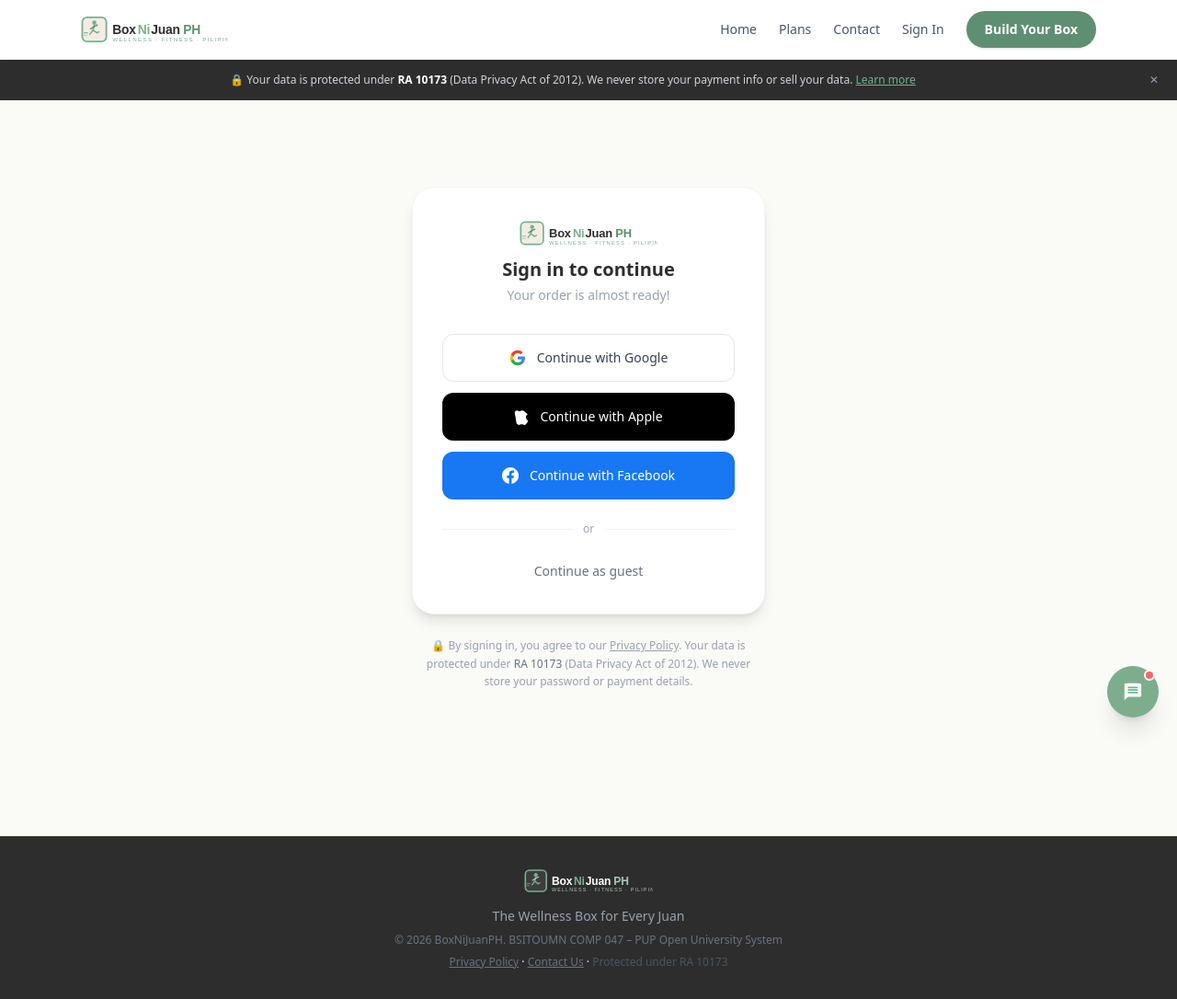
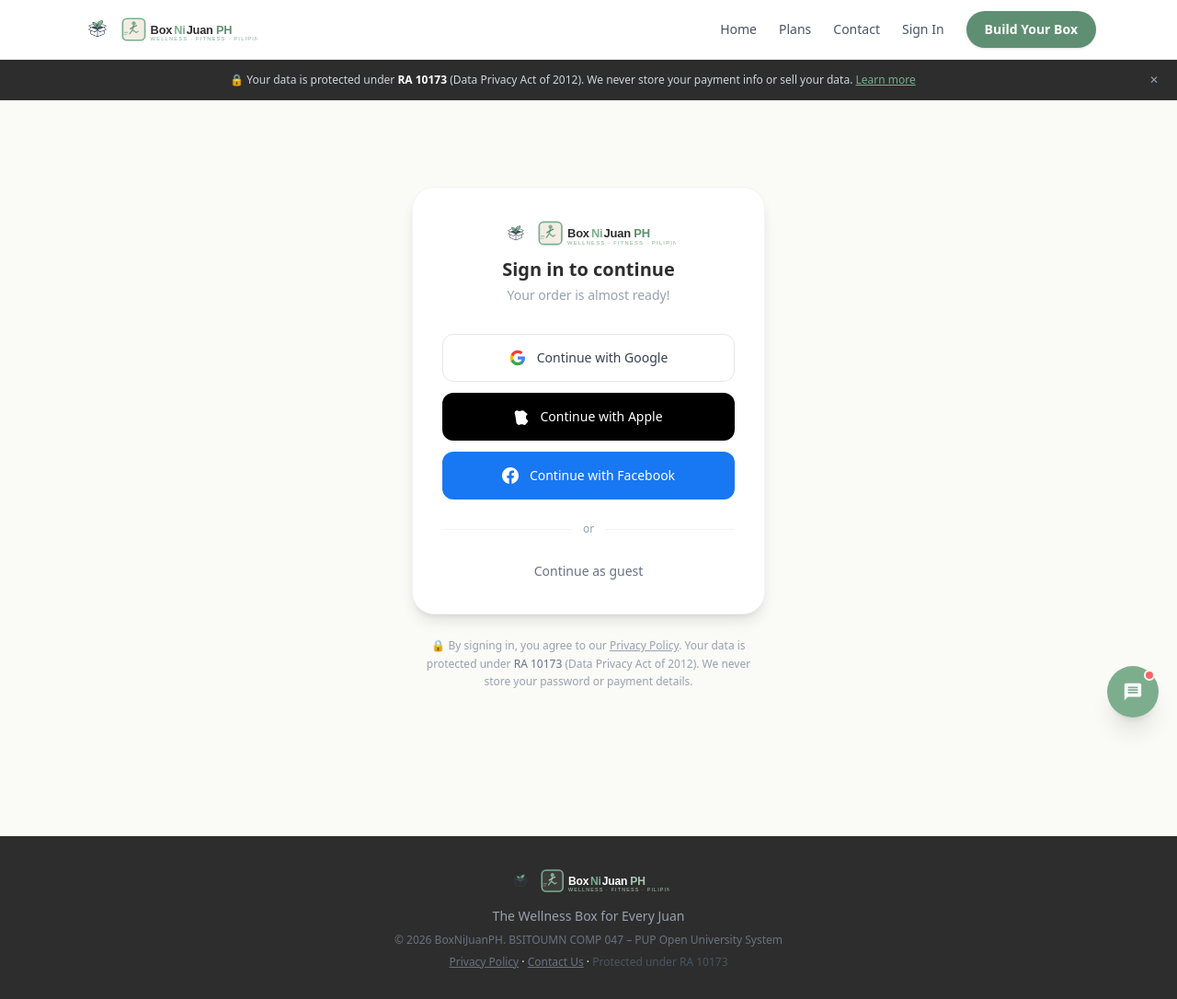
Before and after one commit to lacelcarolanetolentino1gh/boxnijuanph, a Next.js app: page /login in a window 1280 px wide. Shown: the whole page at 92% size. Built offline with nearby package versions, Linux system fonts and the light colour scheme.

Commit message:
Add box+plant icon logo alongside text logo in navbar, footer, and login

```diff
--- a/app/layout.tsx
+++ b/app/layout.tsx
@@ -24,7 +24,8 @@
         <main className="flex-1">{children}</main>
         <ChatWidget />
         <footer className="bg-[#2D2D2D] text-white text-center py-8 text-sm mt-16">
-          <div className="flex justify-center mb-3">
+          <div className="flex justify-center items-center gap-2 mb-3">
+            <Image src="/logo-icon.png" alt="" width={28} height={28} unoptimized />
             <Image src="/logo-light.svg" alt="BoxNiJuanPH" width={140} height={34} />
           </div>
           <p className="text-gray-400">The Wellness Box for Every Juan</p>
--- a/app/login/page.tsx
+++ b/app/login/page.tsx
@@ -39,7 +39,8 @@
         <div className="bg-white rounded-3xl shadow-lg border border-gray-100 p-8">
           {/* Logo */}
           <div className="text-center mb-8">
-            <div className="flex justify-center mb-2">
+            <div className="flex justify-center items-center gap-2 mb-2">
+              <Image src="/logo-icon.png" alt="" width={32} height={32} unoptimized />
               <Image src="/logo.svg" alt="BoxNiJuanPH" width={150} height={36} />
             </div>
             <h1 className="font-[var(--font-dm-sans)] text-xl font-bold text-[#2D2D2D] mb-1">Sign in to continue</h1>
--- a/components/Navbar.tsx
+++ b/components/Navbar.tsx
@@ -40,8 +40,9 @@
     <nav className="bg-white border-b border-gray-100 sticky top-0 z-50 shadow-sm">
       <div className="max-w-6xl mx-auto px-6 py-3 flex items-center justify-between">
         {/* Logo */}
-        <Link href="/" className="flex items-center">
-          <Image src="/logo.svg" alt="BoxNiJuanPH" width={160} height={38} priority />
+        <Link href="/" className="flex items-center gap-2">
+          <Image src="/logo-icon.png" alt="" width={36} height={36} priority className="shrink-0" />
+          <Image src="/logo.svg" alt="BoxNiJuanPH" width={148} height={36} priority />
         </Link>
 
         {/* Desktop nav */}
```
Also changed, not shown: public/logo-icon.png (added).
